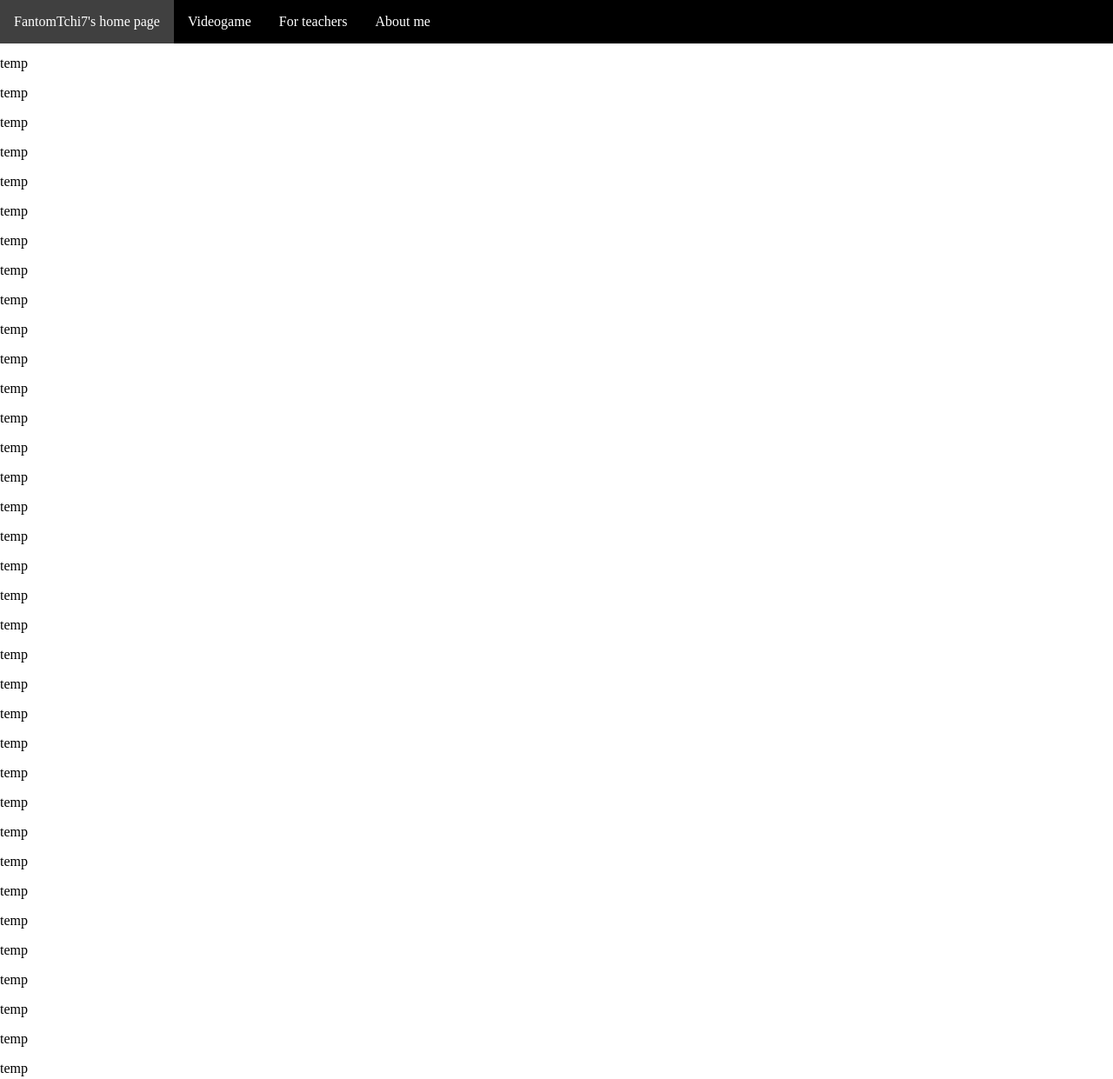
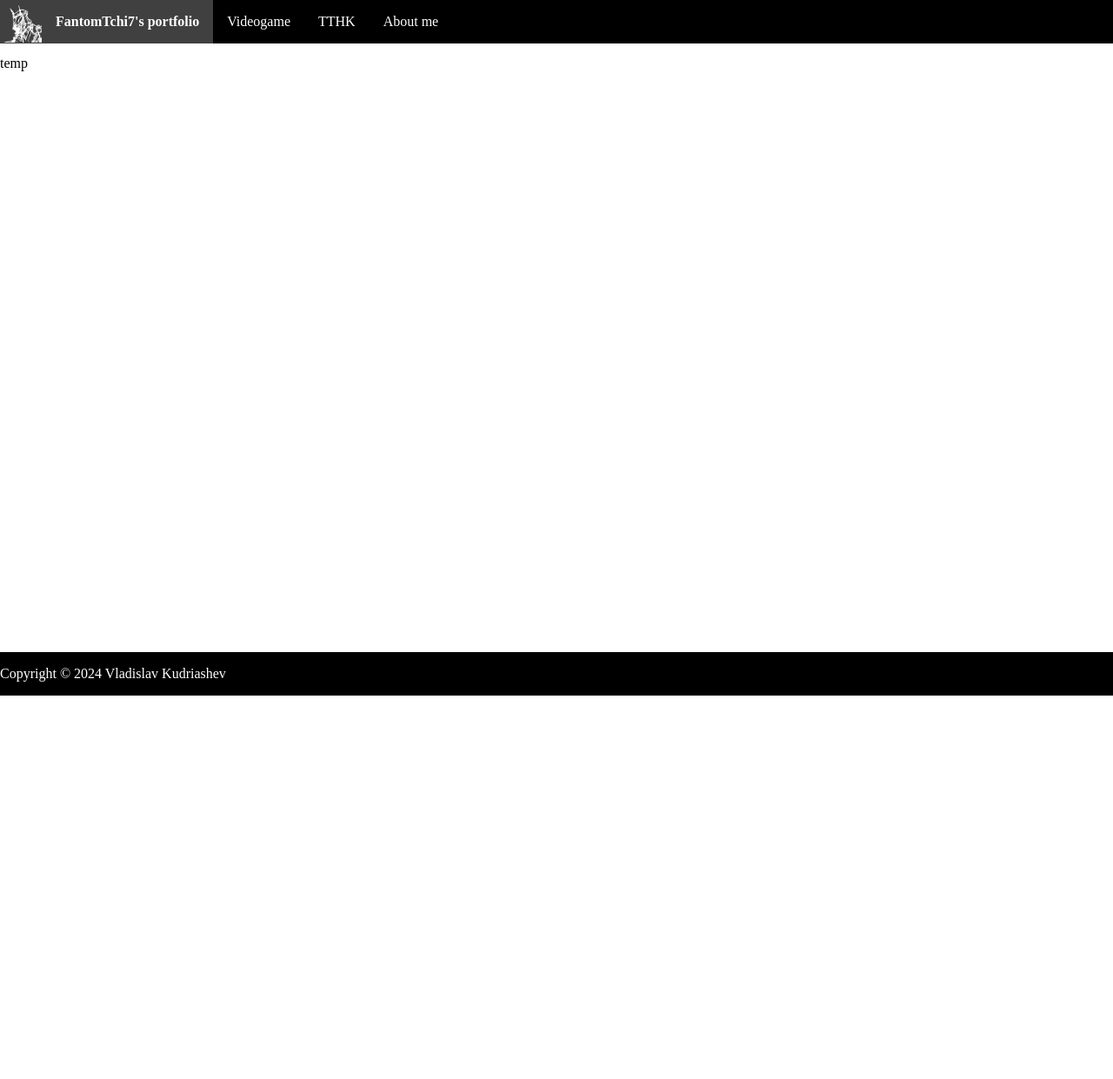
Before and after one commit to FantomTchi7/FantomTchi7.github.io, a plain HTML site: page index.html in a window 1280 px wide. Shown: the top 1241 px of the page at 87% size. After the commit the page ends 800 px from the top, so only its background shows below. Drawn offline with Linux system fonts and the light colour scheme; a web font is replaced by a local one.

Commit message:
Building up 4

```diff
--- a/index.html
+++ b/index.html
@@ -9,62 +9,18 @@
 
    <body>
       <nav>
+         <a href="index.html" class="logo">
+            <img src="assets/header.png" alt="Logo">
+            <span class="logo-text">FantomTchi7's portfolio</span>
+         </a>
          <ul>
-            <li><a href="index.html">FantomTchi7's home page</a></li>
             <li><a href="index.html">Videogame</a></li>
-            <li><a href="index.html">For teachers</a></li>
+            <li><a href="index.html">TTHK</a></li>
             <li><a href="index.html">About me</a></li>
          </ul>
       </nav>
       <main>
          <div>
-            <p>temp</p>
-            <p>temp</p>
-            <p>temp</p>
-            <p>temp</p>
-            <p>temp</p>
-            <p>temp</p>
-            <p>temp</p>
-            <p>temp</p>
-            <p>temp</p>
-            <p>temp</p>
-            <p>temp</p>
-            <p>temp</p>
-            <p>temp</p>
-            <p>temp</p>
-            <p>temp</p>
-            <p>temp</p>
-            <p>temp</p>
-            <p>temp</p>
-            <p>temp</p>
-            <p>temp</p>
-            <p>temp</p>
-            <p>temp</p>
-            <p>temp</p>
-            <p>temp</p>
-            <p>temp</p>
-            <p>temp</p>
-            <p>temp</p>
-            <p>temp</p>
-            <p>temp</p>
-            <p>temp</p>
-            <p>temp</p>
-            <p>temp</p>
-            <p>temp</p>
-            <p>temp</p>
-            <p>temp</p>
-            <p>temp</p>
-            <p>temp</p>
-            <p>temp</p>
-            <p>temp</p>
-            <p>temp</p>
-            <p>temp</p>
-            <p>temp</p>
-            <p>temp</p>
-            <p>temp</p>
-            <p>temp</p>
-            <p>temp</p>
-            <p>temp</p>
             <p>temp</p>
          </div>
       </main>
--- a/style.css
+++ b/style.css
@@ -47,6 +47,7 @@
 	font-family: 'CaskaydiaCove Nerd Font Bold Italic';
 	src: url('CascadiaCode/CaskaydiaCoveNerdFont-BoldItalic.ttf') format('truetype');
 }
+
 /* Mono */
 @font-face {
 	font-family: 'CaskaydiaCove Nerd Font Mono Extra Light';
@@ -96,6 +97,7 @@
 	font-family: 'CaskaydiaCove Nerd Font Mono Bold Italic';
 	src: url('CascadiaCode/CaskaydiaCoveNerdFontMono-BoldItalic.ttf') format('truetype');
 }
+
 /* Propo */
 @font-face {
 	font-family: 'CaskaydiaCove Nerd Font Propo Extra Light';
@@ -149,14 +151,14 @@
 html, body {
 	margin: 0;
 	padding: 0;
-	height: 100%; /* Ensures the body takes up the full height */
+	height: 100%;
 	box-sizing: border-box;
+	font-family: 'CaskaydiaCove Nerd Font Regular';
 }
 
 body {
 	display: flex;
 	flex-direction: column;
-	font-family: 'CaskaydiaCove Nerd Font Regular';
 	min-height: 100vh;
 }
 
@@ -165,50 +167,83 @@ main {
 	margin-top: 48px;
 }
 
+nav {
+	position: fixed;
+	top: 0;
+	width: 100%;
+	display: flex;
+	background-color: #000000;
+	color: #FFFFFF;
+	z-index: 1000;
+}
+
+nav .logo {
+	display: flex;
+	align-items: center;
+	text-decoration: none;
+	color: inherit;
+}
+
+nav .logo img {
+	height: 48px;
+}
+
+nav .logo-text {
+	font-size: 16px;
+	font-weight: bold;
+	padding: 16px;
+	text-decoration: none;
+	color: inherit;
+}
+
 nav ul {
 	list-style-type: none;
 	margin: 0;
 	padding: 0;
 	overflow: hidden;
-	background-color: #000000;
-
-	position: fixed;
-	top: 0;
-	width: 100%;
+	display: flex;
+	justify-content: flex-start;
+	flex: 1;
 }
 
 nav li {
-	float: left;
+	display: inline-block;
 }
 
 nav li a {
 	display: block;
 	text-align: center;
-	padding: 16px 16px;
+	padding: 16px;
 	text-decoration: none;
-	color: #FFFFFF;
+	color: inherit;
 }
 
-nav li a:hover {
-	background-color: #000000;
+nav li a:hover, nav .logo:hover, nav ul li a.active {
+	background-color: #404040;
 }
 
-nav ul li a:hover:not(.active) {background-color: #404040;}
-
-nav ul li a.active {background-color: #404040;}
-
-nav ul li.right {float: right;}
+nav ul li.right {
+	margin-left: auto;
+}
 
 @media screen and (max-width: 650px) {
-	nav ul {position: static;}
-	nav ul li.right,
-	nav ul li {float: none;}
+	nav {
+		flex-direction: column;
+		align-items: center;
+	}
+	nav ul {
+		justify-content: center;
+		width: 100%;
+	}
+	nav ul li {
+		display: block;
+		text-align: center;
+	}
 }
 
 footer {
 	background-color: #000000;
 	color: #FFFFFF;
-	padding: 0px 16px;
 	margin-top: auto;
 	width: 100%;
 	box-sizing: border-box;
```
Also changed, not shown: assets/header.png (added).
